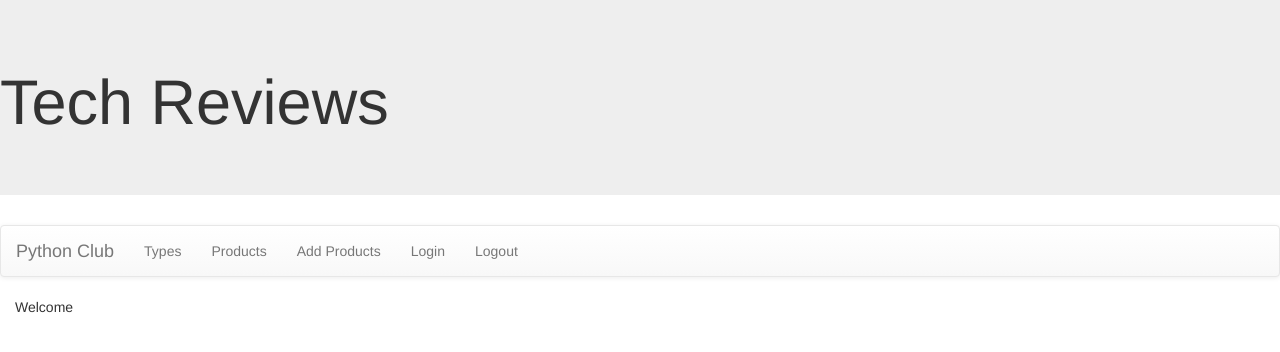
After one commit to asiagromasia/TechReview2, a Django app: page /techapp/loginmessage/ in a window 1280 px wide. The commit adds this page. Shown: the top 352 px of the page. Run offline with Django 3.2, Linux system fonts and the light colour scheme; some libraries are stand-ins or nearby versions.

Commit message:
Add files via upload

```diff
--- a/techreview2/techapp/templates/base.html
+++ b/techreview2/techapp/templates/base.html
@@ -19,6 +19,8 @@
       <li><a href="{% url 'techtypes' %}">Types</a></li>
       <li><a href="{% url 'getproducts' %}">Products</a></li>
       <li><a href="{% url 'newproduct' %}">Add Products</a></li>
+      <li><a href="{% url 'login' %}">Login</a></li>
+      <li><a href="{% url 'logout' %}">Logout</a></li>
   </ul>
 </div>
 </nav>
--- /dev/null
+++ b/techreview2/techapp/templates/techapp/loginmessage.html
@@ -0,0 +1,4 @@
+{% extends 'base.html' %}
+{% block content %}
+<p>Welcome</p>
+{% endblock %}
--- /dev/null
+++ b/techreview2/techapp/templates/techapp/logoutmessage.html
@@ -0,0 +1,4 @@
+{% extends 'base.html' %}
+{% block content %}
+<p>Come back soon</p>
+{% endblock %}
--- a/techreview2/techapp/urls.py
+++ b/techreview2/techapp/urls.py
@@ -8,4 +8,6 @@ urlpatterns=[
     path('getproducts',views.getproducts, name='getproducts'),
     path('productdetail/<int:id>', views.productdetail, name='details'),
     path('newProduct/', views.newProduct, name='newproduct'),
+    path('loginmessage/', views.loginmessage, name='loginmessage'),
+    path('logoutmessage/', views.logoutmessage, name='logoutmessage'),
 ]
--- a/techreview2/techapp/views.py
+++ b/techreview2/techapp/views.py
@@ -1,6 +1,7 @@
 from django.shortcuts import render, get_object_or_404
 from .models import ProductType,Product
 from .forms import ProductForm
+from django.contrib.auth.decorators import login_required
 
 # Create your views here.
 def index (request):
@@ -21,6 +22,7 @@ def productdetail(request, id):
     return render (request, 'techapp/details.html',context=context )
 
 # form view
+@login_required
 def newProduct(request):
     form=ProductForm
     if request.method=='POST':
@@ -33,3 +35,9 @@ def newProduct(request):
     else:
         form=ProductForm()
     return render(request, 'techapp/newproduct.html', {'form': form})
+
+def loginmessage(request):
+    return render(request, 'techapp/loginmessage.html')
+
+def logoutmessage(request):
+    return render(request, 'techapp/logoutmessage.html')
--- a/techreview2/techreview2/settings.py
+++ b/techreview2/techreview2/settings.py
@@ -123,3 +123,5 @@ USE_TZ = True
 # https://docs.djangoproject.com/en/2.1/howto/static-files/
 
 STATIC_URL = '/static/'
+LOGIN_REDIRECT_URL='loginmessage'
+LOGOUT_REDIRECT_URL='logoutmessage'
--- a/techreview2/techreview2/urls.py
+++ b/techreview2/techreview2/urls.py
@@ -19,4 +19,5 @@ from django.urls import path, include
 urlpatterns = [
     path('admin/', admin.site.urls),
     path('techapp/', include('techapp.urls')),
+    path('accounts/', include('django.contrib.auth.urls'),)
 ]
```
Also changed, not shown: techreview2/techapp/templates/registration/login.html (added, +11 -0 lines).
